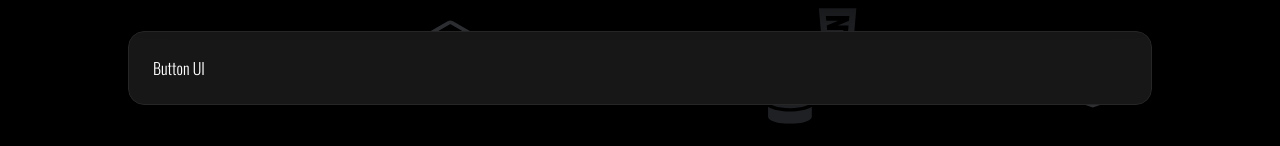
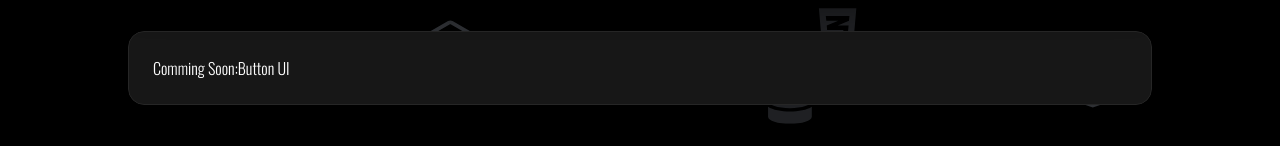
Before and after one commit to Parthsingh14/Portfolio, a React (Vite) app: page /ui-playground in a window 1280 px wide. Shown: the part 319-465 px from the top of the page. Built offline with nearby package versions, Linux system fonts and the light colour scheme.

Commit message:
Update ButtonsUI.jsx

```diff
--- a/src/components/UI-components/ButtonsUI.jsx
+++ b/src/components/UI-components/ButtonsUI.jsx
@@ -1,7 +1,7 @@
 function ButtonsUI() {
     return (
         <div>
-            Button UI
+            Comming Soon:Button UI
         </div>
     )
 }
```
